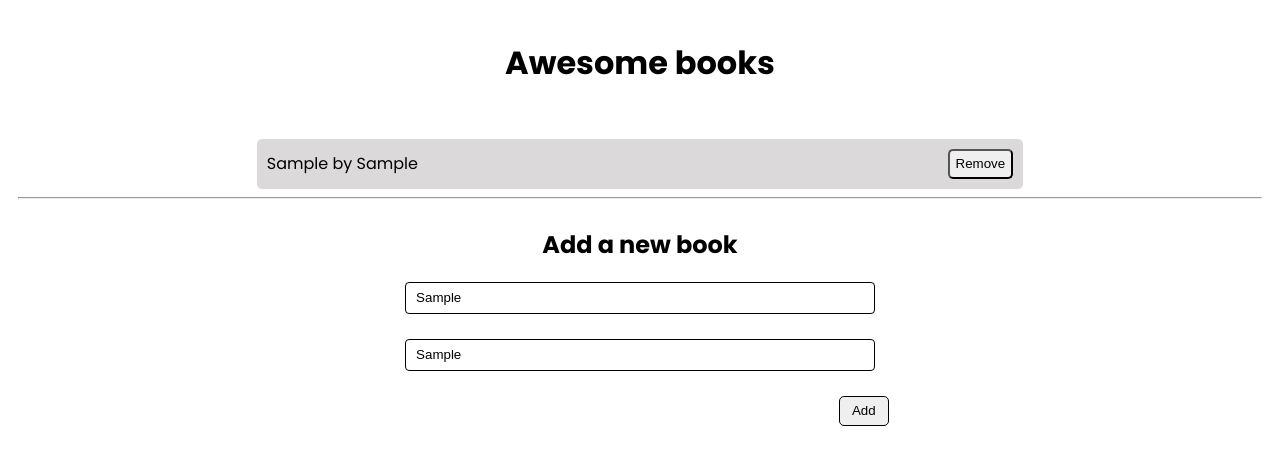
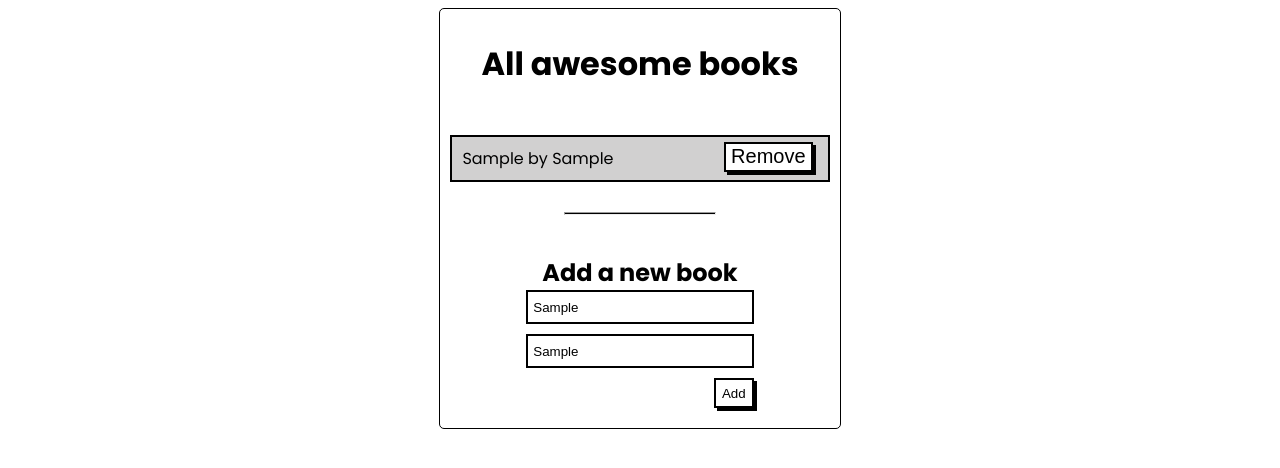
Before and after one commit to roodjinocherilus/Awesome, a website: page index.html in a window 1280 px wide. Both pictures are taken after typing "Sample", "Sample" into the empty fields and a click on the button "Add". Drawn offline with Linux system fonts and the light colour scheme.

Commit message:
web page was stylized

```diff
--- a/index.html
+++ b/index.html
@@ -11,15 +11,16 @@
 
 <body>
   <div class="awesomebooks">
-  <h1>Awesome books</h1><br>
+  <h1>All awesome books</h1><br>
 
   <div id="books">
   </div>
-<hr>
+  <hr class="divisor">
+
+  <h2 class="new_book">Add a new book</h2>
   <form action="#" class="form">
-    <h2>Add a new book</h2>
-    <input required class="input" id="title" type="text" placeholder="Title"><br>
-    <input required class="input" id="author" type="text" placeholder="Author"><br>
+    <input required class="input" id="title" type="text" placeholder="Title">
+    <input required class="input" id="author" type="text" placeholder="Author">
     <p class="show" id="message">*Title and Author are required</p>
     <button id="add" type="button">Add</button>
   </form>
--- a/script_class.js
+++ b/script_class.js
@@ -1,6 +1,6 @@
-// eslint-disable-next-line max-classes-per-file
 const buttonAdd = document.getElementById('add');
-let index = 0;
+let index=0;
+Display();
 
 class Book {
   constructor(title, author) {
@@ -13,23 +13,23 @@ class Library {
   constructor(book, storage, index) {
     this.book = book;
     this.library = storage;
-    this.index = index;
+    this.index = index
   }
-
   add() {
     if (this.library === null) {
       this.library = [];
     }
-    const data = this.library;
+    let data = this.library
     data.push(this.book);
     const allData = JSON.stringify(data);
     localStorage.setItem('books', allData);
+    message.classList.add('show');
   }
-
   remove() {
+    const index = this.index;
     let getData = localStorage.getItem('books');
     getData = JSON.parse(getData);
-    getData.splice(this.index, 1);
+    getData.splice(index, 1);
     getData = JSON.stringify(getData);
     localStorage.setItem('books', getData);
   }
@@ -43,14 +43,21 @@ function Display() {
     const booksSection = document.getElementById('books');
     let book = '';
     for (let i = 0; i < getBooks.length; i += 1) {
-      book += `<div class="div-books" id="book${i}"><p>${getBooks[i].title} by ${getBooks[i].author}</p>
+      let background;
+      if(i%2 === 0){
+        background = 'gray';
+      }else {
+        background = 'white';
+      }
+      book += `<div class="book ${background}"><p>${getBooks[i].title} by ${getBooks[i].author}</p>
       <button class="button" value=${i}>Remove</button>
       </div>`;
     }
     booksSection.innerHTML = `${book}`;
+  } else {
+    return;
   }
 }
-Display();
 
 function GetContent() {
   const title = document.getElementById('title');
@@ -62,14 +69,14 @@ function GetContent() {
     message.classList.remove('show');
     return;
   }
-  const book = new Book(titleBook, authorBook);
+  const book = new Book(titleBook, authorBook)
   let storage = localStorage.getItem('books');
   storage = JSON.parse(storage);
 
-  const library = new Library(book, storage);
+  const library = new Library(book, storage)
   library.add();
   Display();
-  // eslint-disable-next-line no-restricted-globals
+    // eslint-disable-next-line no-restricted-globals
   location.reload();
 }
 
@@ -78,10 +85,10 @@ buttonAdd.addEventListener('click', GetContent);
 const deleteBtn = document.querySelectorAll('.button');
 
 function GetIndex() {
-  const library = new Library(null, null, index);
+  const library = new Library(null, null, index)
   library.remove();
   Display();
-  // eslint-disable-next-line no-restricted-globals
+    // eslint-disable-next-line no-restricted-globals
   location.reload();
 }
 
--- a/style.css
+++ b/style.css
@@ -1,4 +1,3 @@
-
 @import url('https://fonts.googleapis.com/css2?family=Poppins:ital,wght@0,100;0,200;0,300;0,400;0,500;0,600;0,700;0,800;0,900;1,100;1,200;1,300;1,400;1,500;1,600;1,700;1,800;1,900&display=swap');
 
 body {
@@ -10,54 +9,40 @@ h1 {
 }
 
 .awesomebooks {
+  width: 30%;
   margin: auto;
+  border: 1px solid black;
+  border-radius: 5px;
   padding: 10px;
 }
 
-.div-books {
-  display: flex;
-  justify-content: space-between;
-  align-items: center;
-  width: 60%;
-  margin: 5px auto;
-  background-color: rgb(219, 217, 217);
-  height: 40px;
-  padding: 5px 10px;
-  border-radius: 5px;
-}
-
-.div-books:nth-child(even) {
-  background-color: white;
-}
-
-.button {
-  height: 30px;
-  border-radius: 5px;
-}
-
 .form {
-  width: 40%;
+  width: 50%;
   margin: auto;
   display: flex;
   flex-direction: column;
-  justify-content: center;
-  align-items: center;
+  width: 60%;
 }
 
 .input {
-  width: 90%;
-  padding: 0 10px;
+  margin-bottom: 10px;
+  background-color: white;
+  margin-bottom: 10px;
+  border: 2px solid black;
   height: 30px;
-  border: 1px solid black;
-  border-radius: 4px;
+  padding: 0 5px 0 5px;
 }
 
 #add {
-  align-self: end;
+  width: 40px;
+  background-color: white;
+  margin-bottom: 10px;
+  border: 2px solid black;
   height: 30px;
-  border: 1px solid black;
-  border-radius: 5px;
-  width: 50px;
+  padding: 0 5px 0 5px;
+  box-shadow: 3px 3px black;
+  align-self: flex-end;
+
 }
 
 #message {
@@ -69,10 +54,47 @@ h1 {
   display: none;
 }
 
-.gray-bg {
-  background-color: gray;
+#books {
+  border: solid 2px black;
 }
 
-.white-bg {
+.book {
+  display: flex;
+  flex-direction: row;
+  justify-content: space-between;
+  padding: 5px 15px 5px 10px;
+}
+
+.book p {
+  margin: 4px 0 4px 0;
+}
+
+.button {
+  background-color: white;
+  border: 2px solid black;
+  height: 30px;
+  padding: 0 5px 0 5px;
+  box-shadow: 3px 3px black;
+  font-size: 20px;
+}
+
+.divisor {
+  height: 1.4px;
+  width: 150px;
+  margin-top: 30px;
+  margin-bottom: 40px;
+  background-color: black;
+}
+
+.new_book {
+  text-align: center;
+  margin: 0;
+}
+
+.gray {
+  background-color: rgb(209, 208, 208);
+}
+
+.white {
   background-color: white;
 }
```
Also changed, not shown: script.js (deleted, +0 -60 lines).
